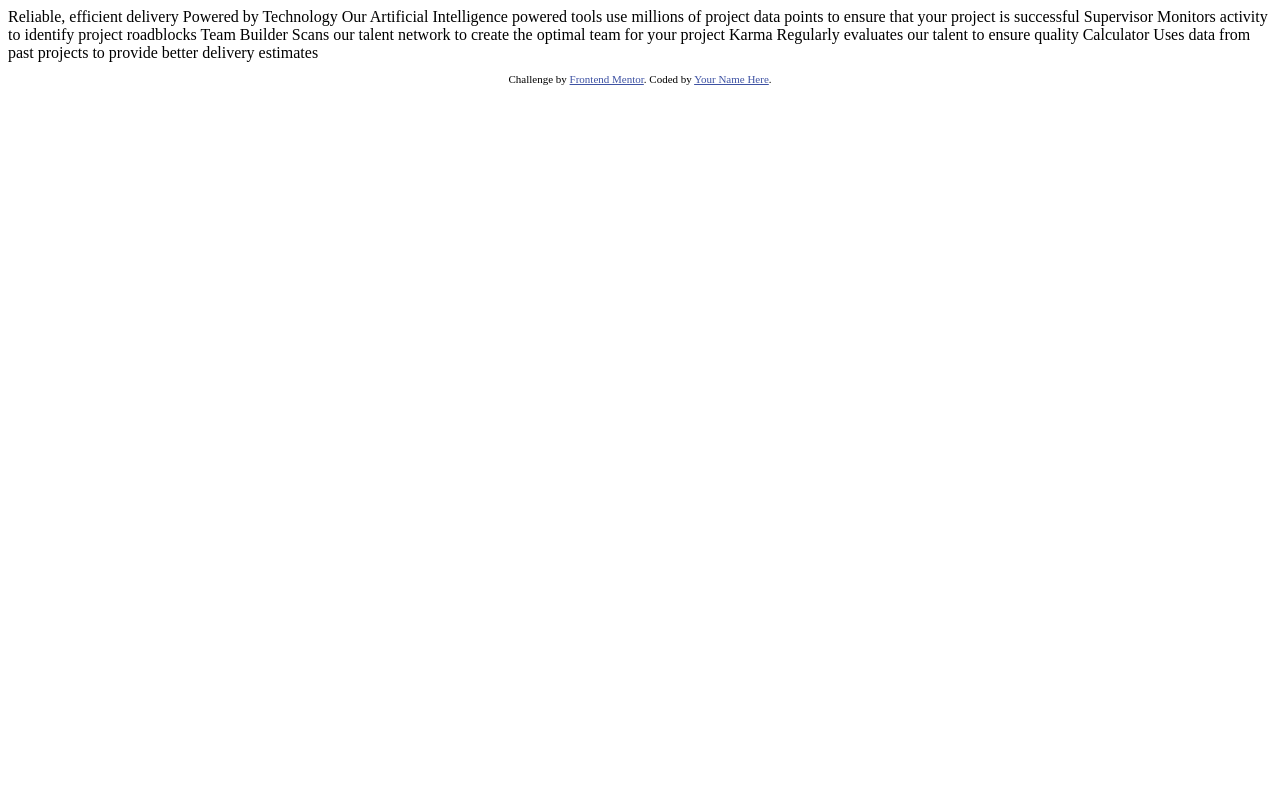
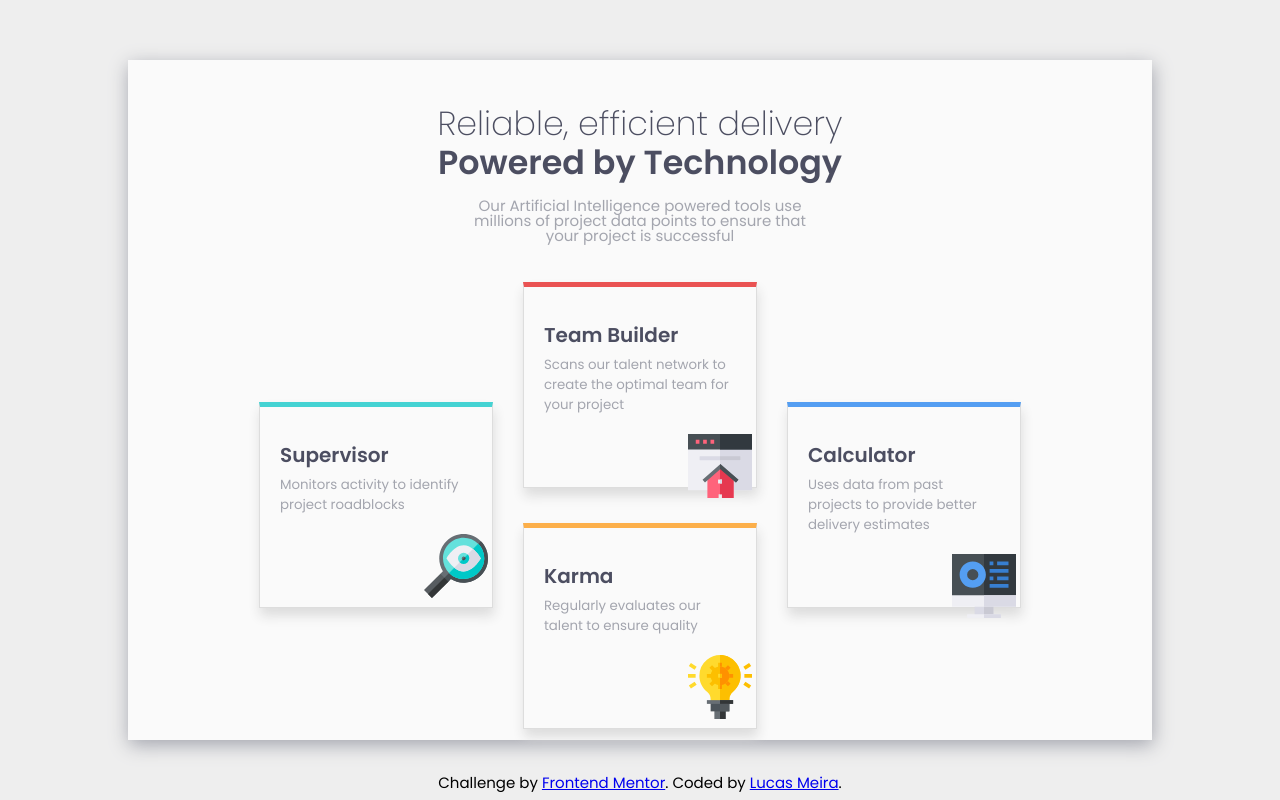
Before and after one commit to lucasGeek2020/ChallengeofDesign, a plain HTML site: page index.html in a window 1280 px wide. Drawn offline with Linux system fonts and the light colour scheme.

Commit message:
Desktop-OK

```diff
--- /dev/null
+++ b/css/base.css
@@ -0,0 +1,14 @@
+/*import font*/
+@import url('https://fonts.googleapis.com/css2?family=Poppins:wght@200;400;600&display=swap');
+
+/*import color*/
+@import url('./colors.css');
+
+
+
+body{
+    background-color: #eee;
+    font-size:15px;
+    font-family: 'Poppins',sans-serif;
+
+}
--- /dev/null
+++ b/css/boxs.css
@@ -0,0 +1,54 @@
+/*coloes*/
+@import url('./colors.css');
+
+.box-container{
+    position: relative;
+    top:13vh;
+    width: 15vw;
+    height: 20vh;
+    padding: 20px;
+    margin: 15px;
+    margin-top: 20px;
+    border: 1px solid #ddd;
+    box-shadow: 1px 8px 11px #ddd;
+}
+
+.boxs{
+    display: flex;
+    flex-direction: row;
+    justify-content: center;
+}
+
+.box-container h3{
+    font-size: 15pt;
+    margin-top: 18px;
+    font-weight: 600;
+    color: var(--very-dark-blue);
+}
+
+.box-container p{
+    font-weight: 400;
+    margin-top: 10px;
+    font-size: 10pt;
+    line-height: 150%;
+    color: var(--grayish-blue);
+}
+.box-row{
+    position: relative;
+    bottom: 15vh;
+    display: flex;
+    flex-direction: column;
+    justify-content: start;
+
+}
+
+.border-top-blue{border-top: 5px solid var(--blue);}
+.border-top-red{border-top: 5px solid var(--red)}
+.border-top-cyan{border-top: 5px solid var(--cyan)}
+.border-top-orange{border-top: 5px solid var(--orange)}
+
+.icon{
+    position: relative;
+    margin-top: 10%;
+    left: 75%;
+}
--- /dev/null
+++ b/css/colors.css
@@ -0,0 +1,13 @@
+:root{
+
+    /*Primary*/
+    --red:hsl(0,78%,62%);
+    --cyan:hsl(180,62%,55%);
+    --orange:hsl(34,97%,64%);
+    --blue:hsl(212,86%,64%);
+
+    /*Neutral*/
+    --very-dark-blue:hsl(234,12%,34%);
+    --grayish-blue:hsl(229,6%,66%);
+    --very-light-gray:hsl(0,0%,98%);
+}
--- /dev/null
+++ b/css/footer.css
@@ -0,0 +1,6 @@
+.footer{
+    position: fixed;
+    bottom:10px;
+    left: 50%;
+    transform: translate(-50%);
+}
--- /dev/null
+++ b/css/header.css
@@ -0,0 +1,31 @@
+/*color*/
+@import url('./colors.css');
+
+header{
+    display:flex;
+    flex-direction: column;
+    align-items: center;
+    padding: 20px;
+    margin-top: 3vh;
+}
+header .title-one, .title-two{
+    padding: 3px;
+    color: var(--very-dark-blue);
+}
+
+header .title-one{
+    font-weight: 200;
+
+}
+
+header .title-two{
+    font-weight: 600;
+
+}
+
+header p{
+    margin-top: 15px;
+    width: 28vw;
+    color: var(--grayish-blue);
+    text-align: center;
+}
--- /dev/null
+++ b/css/imports.css
@@ -0,0 +1,18 @@
+/*base*/
+@import url("./base.css");
+
+
+/*section*/
+@import url('./section.css');
+
+/*footer*/
+@import url('./footer.css');
+
+/*header*/
+@import url('./header.css');
+
+/*modifiers*/
+@import url('./modifiers.css');
+
+/*box*/
+@import url('./boxs.css');
--- /dev/null
+++ b/css/modifiers.css
@@ -0,0 +1 @@
+.font-size-25{font-size: 25pt;}
--- /dev/null
+++ b/css/reset.css
@@ -0,0 +1,43 @@
+html, body, div, span, applet, object, iframe,
+h1, h2, h3, h4, h5, h6, p, blockquote, pre,
+a, abbr, acronym, address, big, cite, code,
+del, dfn, em, img, ins, kbd, q, s, samp,
+small, strike, strong, sub, sup, tt, var,
+b, u, i, center,
+dl, dt, dd, ol, ul, li,
+fieldset, form, label, legend,
+table, caption, tbody, tfoot, thead, tr, th, td,
+article, aside, canvas, details, embed,
+figure, figcaption, footer, header, hgroup,
+menu, nav, output, ruby, section, summary,
+time, mark, audio, video {
+	margin: 0;
+	padding: 0;
+	border: 0;
+	font-size: 100%;
+	font: inherit;
+	vertical-align: baseline;
+}
+/* HTML5 display-role reset for older browsers */
+article, aside, details, figcaption, figure,
+footer, header, hgroup, menu, nav, section {
+	display: block;
+}
+body {
+	line-height: 1;
+}
+ol, ul {
+	list-style: none;
+}
+blockquote, q {
+	quotes: none;
+}
+blockquote:before, blockquote:after,
+q:before, q:after {
+	content: '';
+	content: none;
+}
+table {
+	border-collapse: collapse;
+	border-spacing: 0;
+}
--- /dev/null
+++ b/css/section.css
@@ -0,0 +1,14 @@
+/*color*/
+@import url('./colors.css');
+
+.container{
+    width: 80vw;
+    height: 85vh;
+    background-color: var(--very-light-gray);
+    position:absolute;
+    top:50%;
+    left:50%;
+    margin-right:-50%;
+    transform:translate(-50%,-50%);
+    box-shadow: 1px 5px 18px var(--grayish-blue);
+}
--- a/index.html
+++ b/index.html
@@ -1,45 +1,56 @@
 <!DOCTYPE html>
-<html lang="en">
+<html lang="pt-BR">
   <head>
     <meta charset="UTF-8">
     <meta name="viewport" content="width=device-width, initial-scale=1.0"> <!-- displays site properly based on user's device -->
-
     <link rel="icon" type="image/png" sizes="32x32" href="./images/favicon-32x32.png">
-
+    <link rel="stylesheet" href="./css/reset.css">
+    <link rel="stylesheet" href="./css/imports.css">
     <title>Frontend Mentor | Four card feature section</title>
-
-  <!-- Feel free to remove these styles or customise in your own stylesheet 👍 -->
-  <style>
-    .attribution { font-size: 11px; text-align: center; }
-    .attribution a { color: hsl(228, 45%, 44%); }
-  </style>
   </head>
   <body>
+    <section class="container">
+      <header>
+        <h2 class="title-one font-size-25">Reliable, efficient delivery</h2>
+        <h2 class="title-two font-size-25">Powered by Technology</h2>
+        <p>
+          Our Artificial Intelligence powered tools use millions of project data points to ensure that your project is successful
+        <p>
+      </header>
+      <section class="boxs">
+          <div class="box-container border-top-cyan">
+            <h3>Supervisor</h3>
+            <p>Monitors activity to identify project roadblocks</p>
+            <img class="icon" src="./images/icon-supervisor.svg" alt="icon of supervisor">
+          </div>
 
-  Reliable, efficient delivery
-  Powered by Technology
+          <div class="box-row">
+            <div class="box-container border-top-red">
+              <h3>Team Builder</h3>
+              <p>Scans our talent network to create the optimal team for your project</p>
+              <img class="icon" src="./images/icon-team-builder.svg" alt="icon of team builder">
+            </div>
 
-  Our Artificial Intelligence powered tools use millions of project data points
-  to ensure that your project is successful
+            <div class="box-container border-top-orange">
+              <h3>Karma</h3>
+              <p>Regularly evaluates our talent to ensure quality</p>
+              <img class="icon" src="./images/icon-karma.svg" alt="icon of karma">
+            </div>
+        </div>
 
-  Supervisor
-  Monitors activity to identify project roadblocks
-
-  Team Builder
-  Scans our talent network to create the optimal team for your project
-
-  Karma
-  Regularly evaluates our talent to ensure quality
-
-  Calculator
-  Uses data from past projects to provide better delivery estimates
-
-
-  <footer>
+        <div class="box-container border-top-blue">
+          <h3>Calculator</h3>
+          <p>Uses data from past projects to provide better delivery estimates</p>
+          <img class="icon" src="./images/icon-calculator.svg" alt="icon of calculator">
+        </div>
+      </section>
+      </section>
+      <footer class="footer">
         <p class="attribution">
           Challenge by <a href="https://www.frontendmentor.io?ref=challenge" target="_blank">Frontend Mentor</a>.
-      Coded by <a href="#">Your Name Here</a>.
+          Coded by <a href="#">Lucas Meira</a>.
         </p>
+
     </footer>
   </body>
 </html>
```
Lines whose indentation alone changed are shown as unchanged.
